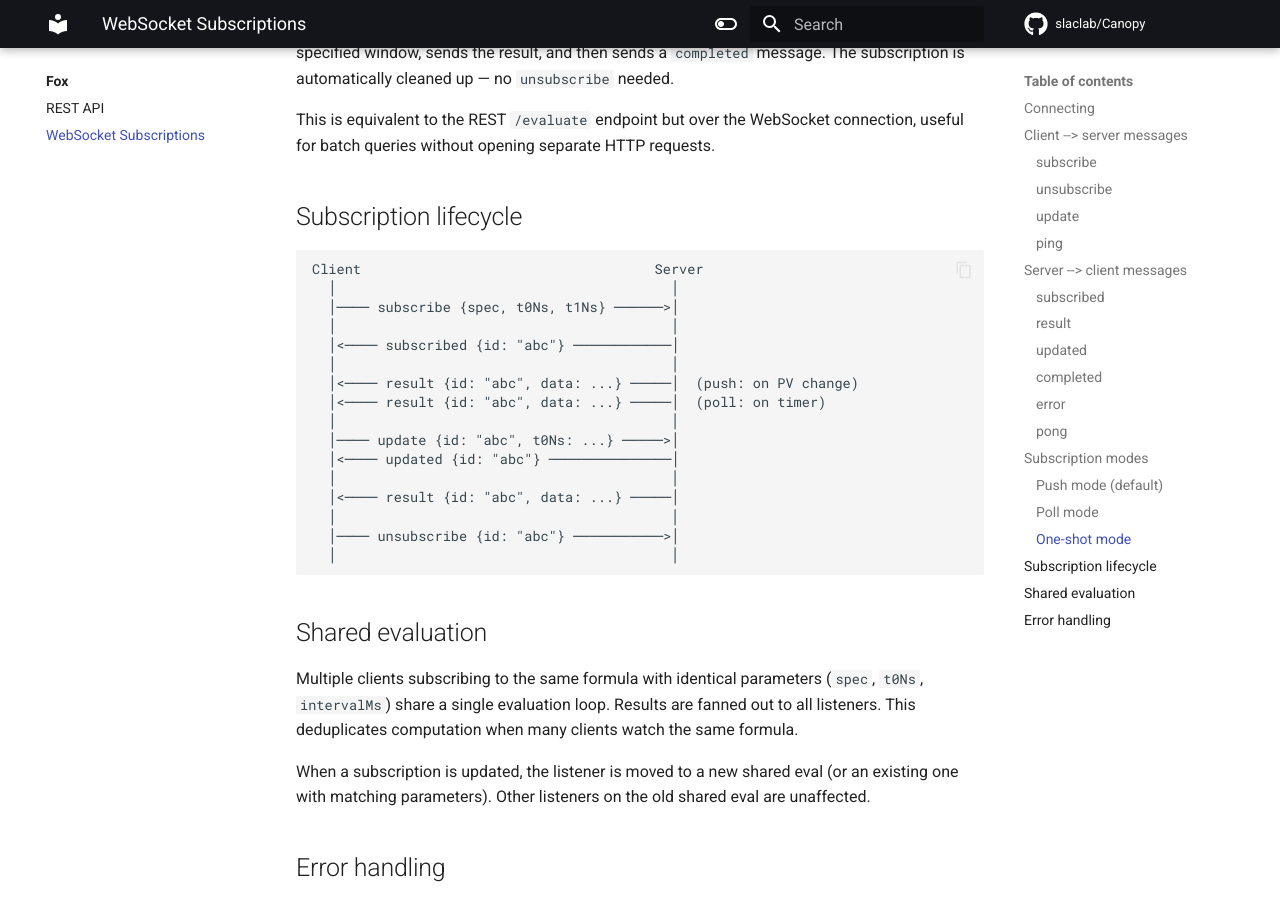
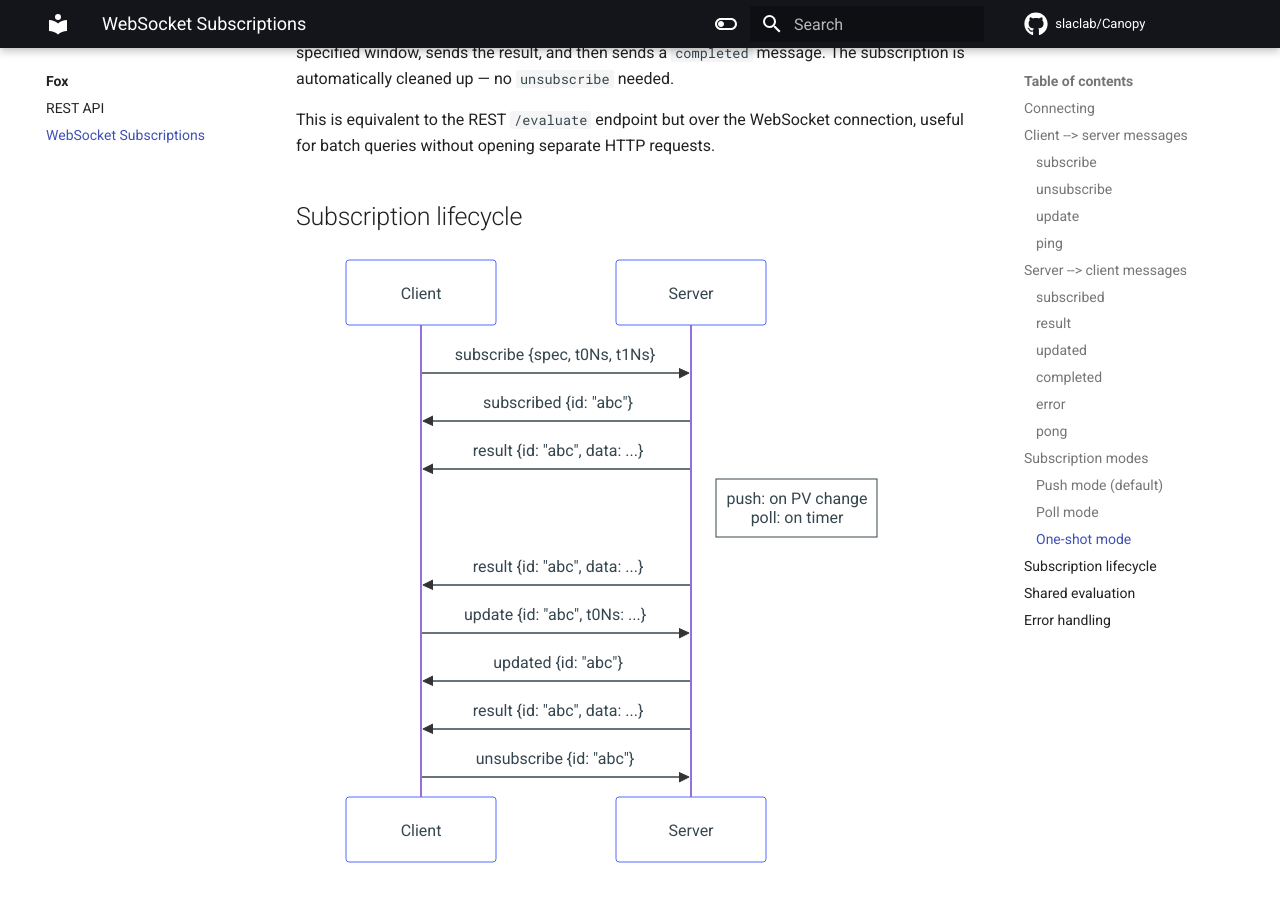
Before and after one commit to slaclab/canopy, an MkDocs documentation site: the page built from docs/fox/websocket.md, in a window 1280 px wide and 900 px high, scrolled down 4325 px. Built offline with MkDocs 1.6.1 and Material for MkDocs 9.7.7, drawn with Linux system fonts in a browser that asks for light colours; comment, search, counter and statistics services are not loaded; some of the changed lines change nothing that is shown.

Commit message:
DOC: Use mermaid sequence diagram

````diff
--- a/docs/fox/websocket.md
+++ b/docs/fox/websocket.md
@@ -181,23 +181,20 @@ This is equivalent to the REST `/evaluate` endpoint but over the WebSocket conne
 
 ## Subscription lifecycle
 
-```
-Client                                    Server
-  │                                         │
-  │──── subscribe {spec, t0Ns, t1Ns} ──────>│
-  │                                         │
-  │<──── subscribed {id: "abc"} ────────────│
-  │                                         │
-  │<──── result {id: "abc", data: ...} ─────│  (push: on PV change)
-  │<──── result {id: "abc", data: ...} ─────│  (poll: on timer)
-  │                                         │
-  │──── update {id: "abc", t0Ns: ...} ─────>│
-  │<──── updated {id: "abc"} ───────────────│
-  │                                         │
-  │<──── result {id: "abc", data: ...} ─────│
-  │                                         │
-  │──── unsubscribe {id: "abc"} ───────────>│
-  │                                         │
+```mermaid
+sequenceDiagram
+    participant Client
+    participant Server
+
+    Client->>Server: subscribe {spec, t0Ns, t1Ns}
+    Server->>Client: subscribed {id: "abc"}
+    Server->>Client: result {id: "abc", data: ...}
+    Note right of Server: push: on PV change<br/>poll: on timer
+    Server->>Client: result {id: "abc", data: ...}
+    Client->>Server: update {id: "abc", t0Ns: ...}
+    Server->>Client: updated {id: "abc"}
+    Server->>Client: result {id: "abc", data: ...}
+    Client->>Server: unsubscribe {id: "abc"}
 ```
 
 ## Shared evaluation
````
